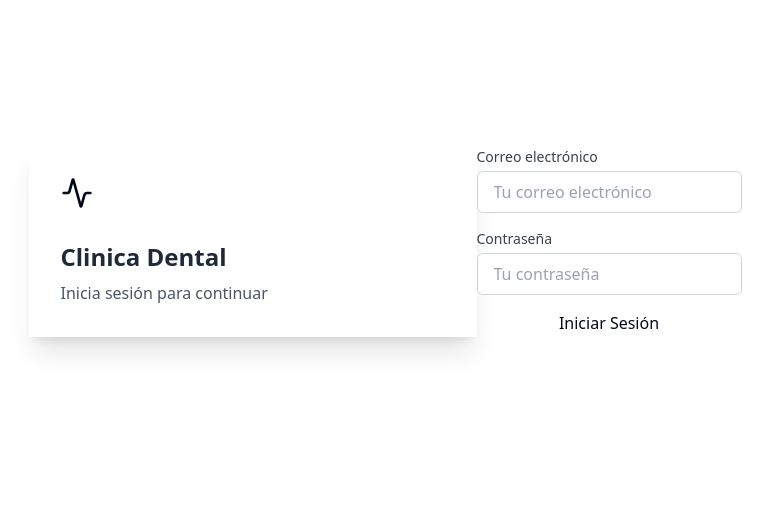
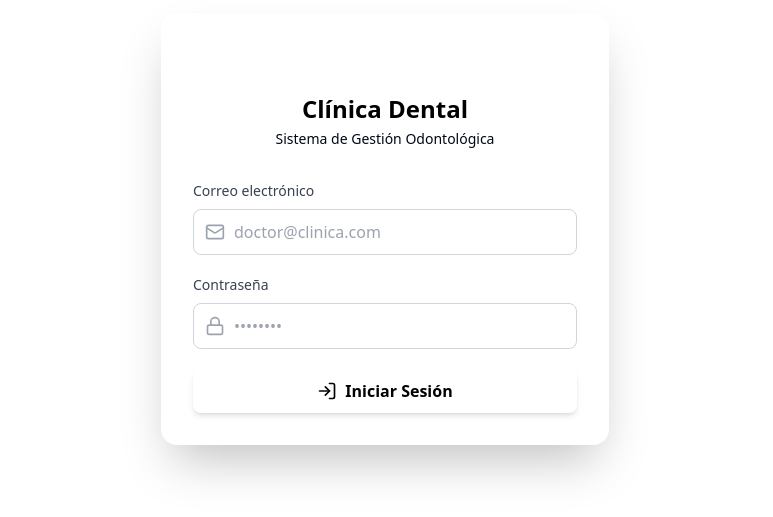
Before and after one commit to JRz2/DentalSoft-Front, a React (Vite) app: page /login in a window 1280 px wide. Shown: the part 159-676 px from the top of the page, without its empty margins (255-1028 px from the left). Built offline with nearby package versions, Linux system fonts and the light colour scheme; no server answers.

Commit message:
feat(login): rediseñar interfaz con Tailwind y componentes modernos

```diff
--- /dev/null
+++ b/src/hooks/useClinicConfig.ts
@@ -0,0 +1,10 @@
+import { useQuery } from '@tanstack/react-query';
+import { clinicConfigService } from '@/services/clinicConfig.service';
+
+export const useClinicConfig = () => {
+    return useQuery({
+        queryKey: ['clinic-config'],
+        queryFn: () => clinicConfigService.getConfig(),
+        staleTime: 1000 * 60 * 60,
+    });
+};
--- a/src/pages/Login.tsx
+++ b/src/pages/Login.tsx
@@ -1,7 +1,8 @@
 import { useState } from 'react';
 import { useNavigate } from 'react-router-dom';
 import { useAuth } from '../contexts/AuthContext';
-import { Activity } from 'lucide-react';
+import { useClinicConfig } from '../hooks/useClinicConfig';
+import { Building2, Mail, Lock, LogIn, AlertCircle } from 'lucide-react';
 
 export const Login = () => {
     const [email, setEmail] = useState('');
@@ -9,9 +10,11 @@ export const Login = () => {
     const [error, setError] = useState('');
     const { login } = useAuth();
     const navigate = useNavigate();
+    const { data: clinicConfig, isLoading: configLoading } = useClinicConfig();
 
     const handleSubmit = async (e: React.FormEvent) => {
         e.preventDefault();
+        setError('');
         try {
             await login({ email, password });
             navigate('/dashboard');
@@ -20,58 +23,121 @@ export const Login = () => {
         }
     };
 
+    if (configLoading) {
         return (
-        <div className="min-h-screen bg-gradient-to-br from-primary-50 to-primary-100 flex items-center justify-center p-4">
-            <div className="bg-white rounded-2x1 shadow-xl max-w-md w-full p-8 animate-fade-in">
-                <div className="text-center mb-8">
-                    <Activity className="w-8 h-8 text-primary-600" />
+            <div className="min-h-screen bg-gradient-to-br from-primary-50 via-primary-100 to-primary-200 flex items-center justify-center">
+                <div className="animate-spin rounded-full h-12 w-12 border-b-2 border-primary-600"></div>
             </div>
-                <h1 className="text-2xl font-bold text-gray-800">Clinica Dental</h1>
-                <p className="text-gray-600 mt-2">Inicia sesión para continuar</p>
+        );
+    }
+
+    return (
+        <div className="min-h-screen bg-gradient-to-br from-primary-50 via-primary-100 to-primary-200 flex items-center justify-center p-4">
+            <div className="w-full max-w-md">
+                {/* Tarjeta principal */}
+                <div className="bg-white rounded-2xl shadow-2xl overflow-hidden">
+                    {/* Header con gradiente */}
+                    <div className="bg-gradient-to-r from-primary-600 to-primary-700 px-8 text-center">
+                        {clinicConfig?.logoUrl ? (
+                            <img
+                                src={clinicConfig.logoUrl}
+                                alt={clinicConfig.commercialName || 'Clínica Dental'}
+                                className="h-40 w-auto mx-auto mb-4 rounded-full shadow-md bg-white p-2 object-contain"
+                            />
+                        ) : (
+                            <div className="w-32 h- mx-auto mb-4 bg-white/20 rounded-2xl flex items-center justify-center">
+                                <Building2 className="h-16 w-16 text-white" />
+                            </div>
+                        )}
+                        <h1 className="text-2xl font-bold text-black">
+                            {clinicConfig?.commercialName || 'Clínica Dental'}
+                        </h1>
+                        <p className="text-primary-100 mt-1 text-sm">
+                            {clinicConfig?.businessName || 'Sistema de Gestión Odontológica'}
+                        </p>
                     </div>
 
-            <form onSubmit={handleSubmit} className="space-y-4">
+                    {/* Formulario */}
+                    <div className="px-8 py-8">
+                        <form onSubmit={handleSubmit} className="space-y-5">
+                            {error && (
+                                <div className="bg-red-50 border-l-4 border-red-500 p-4 rounded-lg flex items-start gap-3">
+                                    <AlertCircle className="h-5 w-5 text-red-500 flex-shrink-0 mt-0.5" />
+                                    <div className="text-sm text-red-700">{error}</div>
+                                </div>
+                            )}
+
                             <div>
-                    <label className="block text-sm font-medium text-gray-700 mb-1">
+                                <label className="block text-sm font-medium text-gray-700 mb-2">
                                     Correo electrónico
                                 </label>
+                                <div className="relative">
+                                    <div className="absolute inset-y-0 left-0 pl-3 flex items-center pointer-events-none">
+                                        <Mail className="h-5 w-5 text-gray-400" />
+                                    </div>
                                     <input
                                         type="email"
-                        id="email"
                                         value={email}
                                         onChange={(e) => setEmail(e.target.value)}
-                        className="border border-gray-300 rounded-md py-2 px-4 focus:outline-none focus:ring-2 focus:ring-blue-500"
-                        placeholder="Tu correo electrónico"
+                                        className="block w-full pl-10 pr-3 py-2.5 border border-gray-300 rounded-lg focus:outline-none focus:ring-2 focus:ring-primary-500 focus:border-transparent transition-all"
+                                        placeholder="doctor@clinica.com"
                                         required
                                     />
                                 </div>
+                            </div>
 
                             <div>
-                    <label htmlFor="password" className="block  text-sm text-gray-700 font-medium mb-1">
+                                <label className="block text-sm font-medium text-gray-700 mb-2">
                                     Contraseña
                                 </label>
+                                <div className="relative">
+                                    <div className="absolute inset-y-0 left-0 pl-3 flex items-center pointer-events-none">
+                                        <Lock className="h-5 w-5 text-gray-400" />
+                                    </div>
                                     <input
                                         type="password"
-                        id="password"
                                         value={password}
                                         onChange={(e) => setPassword(e.target.value)}
-                        className="border border-gray-300 rounded-md py-2 px-4 focus:outline-none focus:ring-2 focus:ring-blue-500"
-                        placeholder="Tu contraseña"
+                                        className="block w-full pl-10 pr-3 py-2.5 border border-gray-300 rounded-lg focus:outline-none focus:ring-2 focus:ring-primary-500 focus:border-transparent transition-all"
+                                        placeholder="••••••••"
                                         required
                                     />
                                 </div>
+                            </div>
 
-                {error && (
-                    <div className="bg-red-100 border border-red-400 text-red-700 px-4 py-3 rounded relative mb-4" role="alert">
-                        <strong className="font-bold">Error!</strong>
-                        <span className="block sm:inline ml-2">{error}</span>
-                    </div>
-                )}
-
-                <button type="submit" className="btn-primary w-full">
+                            <button
+                                type="submit"
+                                className="w-full bg-gradient-to-r from-primary-600 to-primary-700 hover:from-primary-700 hover:to-primary-800 text-black font-semibold py-2.5 rounded-lg transition-all duration-200 flex items-center justify-center gap-2 shadow-md hover:shadow-lg"
+                            >
+                                <LogIn className="h-5 w-5" />
                                 Iniciar Sesión
                             </button>
                         </form>
+
+                        {/* Footer con información de la clínica */}
+                        {clinicConfig?.footerText && (
+                            <div className="mt-6 pt-4 border-t border-gray-100 text-center">
+                                <p className="text-xs text-gray-400">
+                                    {clinicConfig.footerText}
+                                </p>
+                            </div>
+                        )}
+                    </div>
+                </div>
+
+                {/* Información de contacto */}
+                <div className="text-center mt-6 text-sm text-gray-500">
+                    {clinicConfig?.address && (
+                        <p className="mb-1">{clinicConfig.address}</p>
+                    )}
+                    {clinicConfig?.mobile && (
+                        <p className="mb-1">Tel: {clinicConfig.mobile}</p>
+                    )}
+                    {clinicConfig?.email && (
+                        <p className="mb-1">Email: {clinicConfig.email}</p>
+                    )}
+                </div>
+            </div>
         </div>
     );
 };
--- /dev/null
+++ b/src/services/clinicConfig.service.ts
@@ -0,0 +1,25 @@
+import api from './api';
+
+export interface ClinicConfig {
+    id: number;
+    businessName?: string;
+    commercialName?: string;
+    nit?: string;
+    address?: string;
+    mobile?: string;
+    email?: string;
+    website?: string;
+    legalRepresentative?: string;
+    footerText?: string;
+    logoUrl?: string;
+    faviconUrl?: string;
+    headerImageUrl?: string;
+    socialMedia?: any;
+}
+
+export const clinicConfigService = {
+    getConfig: async (): Promise<ClinicConfig> => {
+        const response = await api.get('/clinic-config');
+        return response.data;
+    },
+};
```
Lines whose indentation alone changed are shown as unchanged.
